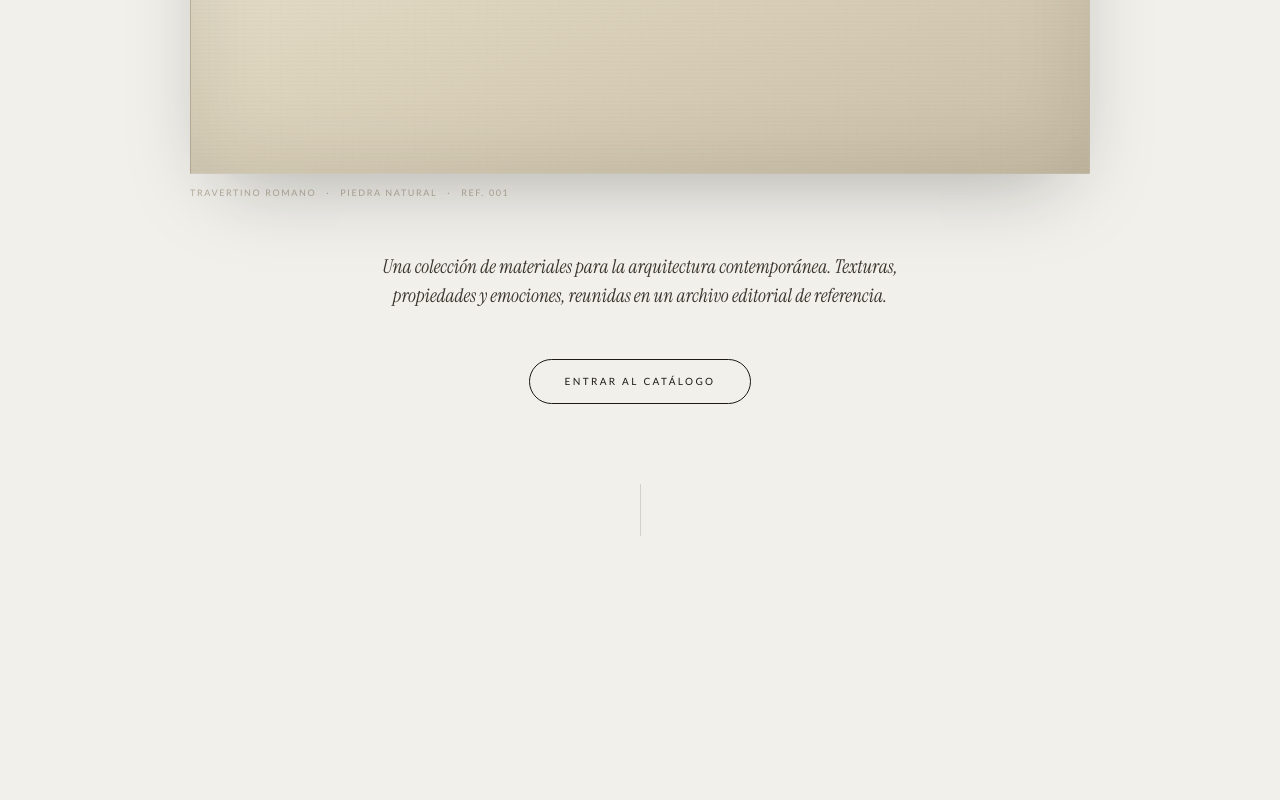
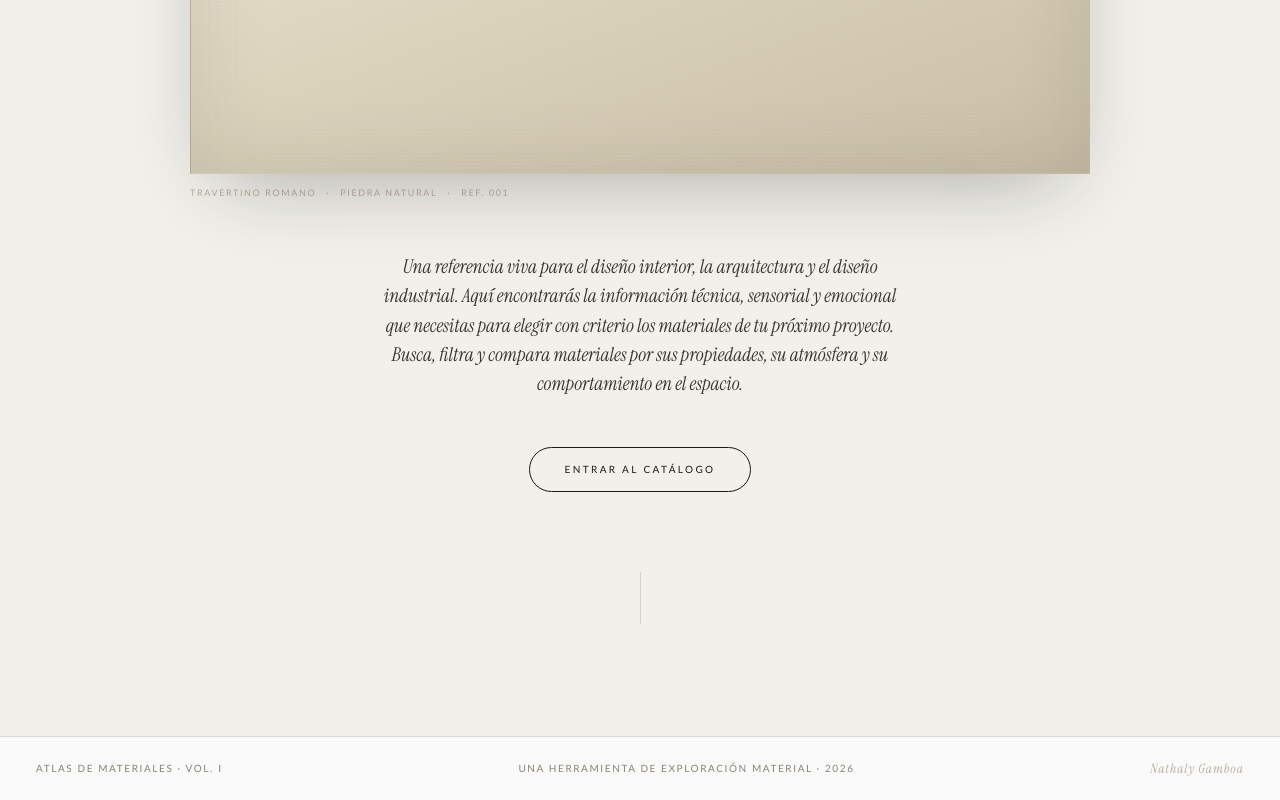
Before and after one commit to laurapi97/Atlas-de-materiales, a React (Vite) app: page / in a window 1280 px wide. Shown: the part 751-1551 px from the top of the page. Before the commit the page ends 1399 px from the top, so only its background shows below. Built offline with nearby package versions, Linux system fonts and the light colour scheme; no server answers; the database is empty.

Commit message:
feat: mejorar la estructura y contenido de HomePage; agregar Footer y actualizar descripción de materiales

```diff
--- a/src/pages/HomePage.tsx
+++ b/src/pages/HomePage.tsx
@@ -2,6 +2,7 @@ import { useMemo, useState } from 'react'
 import { Link } from 'react-router-dom'
 import { PATHS } from '@/routes/paths'
 import { useMaterials } from '@/features/catalog'
+import { Footer } from '@/components/Footer'
 
 export function HomePage() {
   const { materials } = useMaterials()
@@ -17,6 +18,7 @@ export function HomePage() {
   const showImg = !!heroImg && !imgErr
 
   return (
+    <>
       <div
         className="flex min-h-[calc(100vh-65px)] flex-col items-center justify-start px-6 pt-24 pb-32"
         style={{ background: 'var(--paper)' }}
@@ -54,8 +56,10 @@ export function HomePage() {
 
         {/* ── Description ── */}
         <p className="home-body" style={{ marginBottom: '48px' }}>
-        Una colección de materiales para la arquitectura contemporánea.{' '}
-        Texturas, propiedades y emociones, reunidas en un archivo editorial de referencia.
+          Una referencia viva para el diseño interior, la arquitectura y el diseño industrial.
+          Aquí encontrarás la información técnica, sensorial y emocional que necesitas para elegir
+          con criterio los materiales de tu próximo proyecto. Busca, filtra y compara materiales
+          por sus propiedades, su atmósfera y su comportamiento en el espacio.
         </p>
 
         {/* ── CTA ── */}
@@ -66,5 +70,8 @@ export function HomePage() {
         {/* ── Bottom mark ── */}
         <div style={{ marginTop: '80px', width: '1px', height: '52px', background: 'var(--rule)' }} />
       </div>
+
+      <Footer />
+    </>
   )
 }
```
Lines whose indentation alone changed are shown as unchanged.
